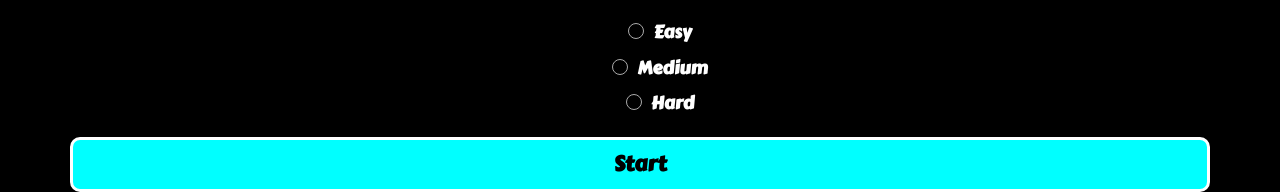
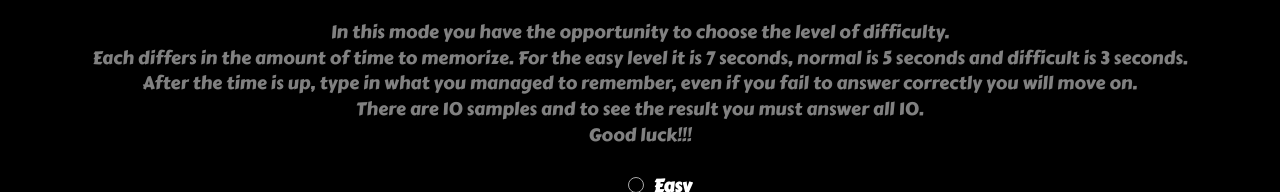
Before and after one commit to pawel9009/Fast-Eyes, a Django app: page /image/experiment/ in a window 1280 px wide. Shown: the part 52-244 px from the top of the page. Run offline with Django 4.2, Linux system fonts and the light colour scheme; a user stored in the database is signed in; data comes from the database, SQL or seed files in the repository; both versions use the stored data as it was after the commit; some libraries are stand-ins or nearby versions.

Commit message:
add description

```diff
--- a/project/app/templates/app/experiment.html
+++ b/project/app/templates/app/experiment.html
@@ -1,7 +1,14 @@
 {% extends 'base.html' %}
 {% load static %}
 {% block content %}
-
+<div class="text-center" id="desc">
+  In this mode you have the opportunity to choose the level of difficulty.</br>
+   Each differs in the amount of time to memorize. For the easy level it is 7 seconds, normal is 5 seconds and difficult is 3 seconds.</br>
+    After the time is up, type in what you managed to remember, even if you fail to answer correctly you will move on. </br>
+    There are 10 samples and to see the result you must answer all 10.</br>
+     Good luck!!!</br>
+    </br>
+</div>
 <div id="time" class="text-center d-grid">
   <div class="radio-buttons">
   <ul>
@@ -50,7 +57,7 @@
   </form>
 
   <div class="text-center">
-    <input id="answer" type="text" class="input-type"/>
+    <input id="answer" type="text" class="input-type" placeholder="..."/>
   </div>
 </div>
 
@@ -69,6 +76,7 @@
   const container = document.getElementById('container');
   const images = document.querySelectorAll(".product-image");
   const nextButton = document.getElementById("next-button");
+  const desc = document.getElementById("desc");
   const subbutton = document.getElementById("submit");
   const data = document.getElementById("data");
   const labels_data = document.getElementById("labels");
@@ -124,6 +132,7 @@
   function handleButtonClick() {
     container.classList.remove("hidden");
     startButton.classList.add("hidden");
+    desc.classList.add("hidden");
 
     time_duration = Number(document.querySelector('input[name="options"]:checked').value);
     time.classList.add("hidden");
--- a/project/app/views.py
+++ b/project/app/views.py
@@ -15,7 +15,7 @@ class ExperimentView(TemplateView):
 
     def get(self, request, *args, **kwargs):
         num_imgs = Image.objects.count()
-        random_ids = random.sample(range(1, num_imgs + 1), 5)
+        random_ids = random.sample(range(1, num_imgs + 1), 10)
         qs = Image.objects.filter(id__in=random_ids)
         return render(request, 'app/experiment.html', {'form': qs})
 
@@ -70,7 +70,7 @@ class ChallengeView(ExperimentView):
                 obj.save()
 
             exp = Experiment.objects.create(user_id=request.user,
-                                            pass_rate=round(corr_answers/20, 2),
+                                            pass_rate=round((corr_answers/20)*100, 2),
                                             samples=labels,
                                             duration = duration_time,
                                             challenge = True)
--- a/project/static/css/master.css
+++ b/project/static/css/master.css
@@ -114,10 +114,12 @@ body {
   border-radius: 10px;
   border: 3px solid aqua;
   transition-duration: 300ms;
+  text-decoration: none;
 }
 
-.list_results{
+.list_results:active{
   margin: 50px;
+text-decoration: none;
 
 }
 
```
Also changed, not shown: project/app/templates/app/challenge.html (+11 -1 lines), project/db.sqlite3.
